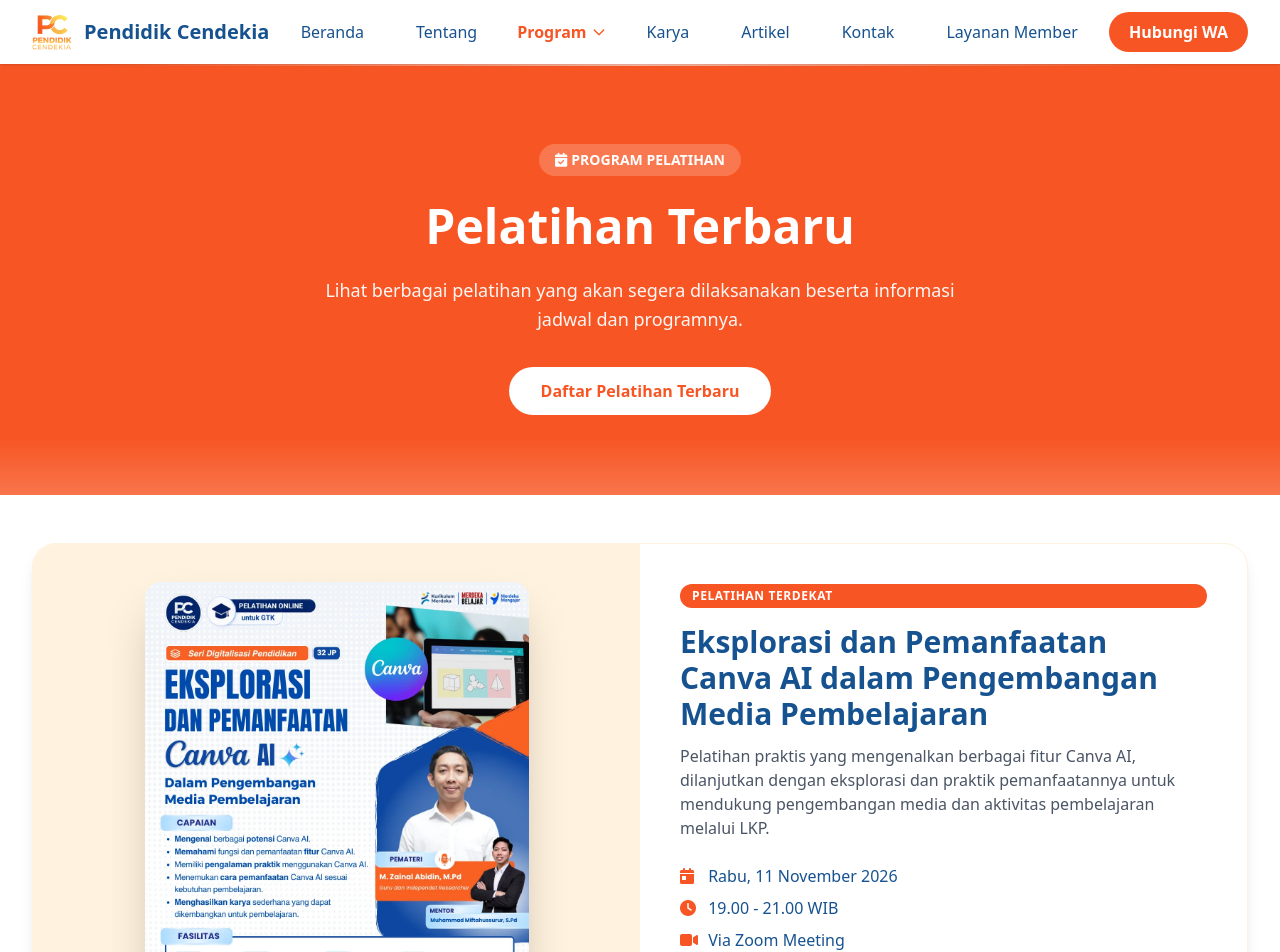
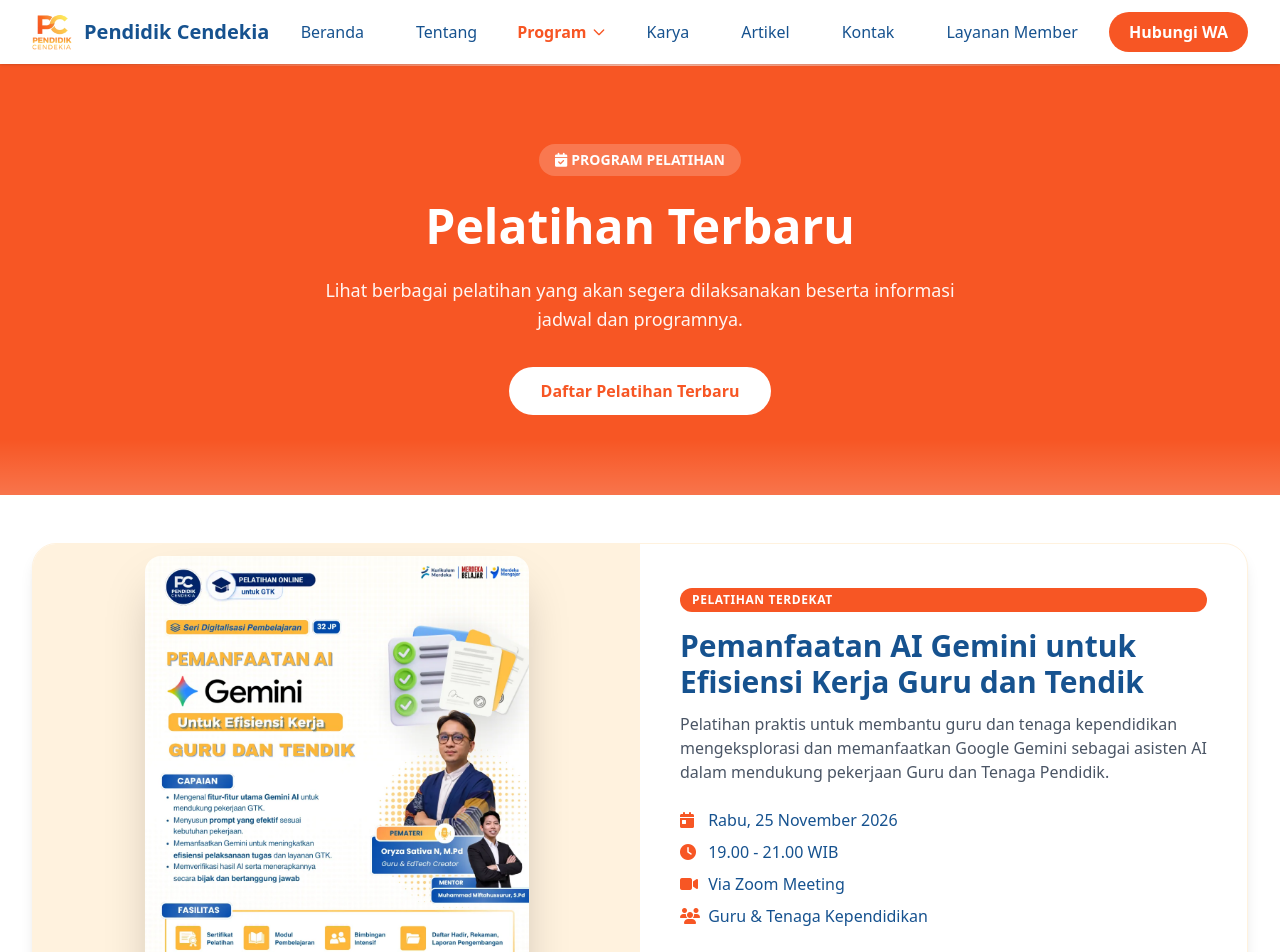
Before and after one commit to pendidikcendekia/web-pendidik-cendekia, a Next.js app: page /program/pelatihan-terbaru in a window 1280 px wide. Shown: the top 952 px of the page. Built offline with nearby package versions, Linux system fonts and the light colour scheme.

Commit message:
update flyer 251112

```diff
--- a/src/app/program/pelatihan-terbaru/page.tsx
+++ b/src/app/program/pelatihan-terbaru/page.tsx
@@ -90,7 +90,7 @@ export default function PelatihanTerbaruPage() {
           <div className="grid md:grid-cols-2">
             <div className="bg-krem p-3 flex items-center justify-center">
               <img
-                src="/assets/flyer/pamflet-111126.webp"
+                src="/assets/flyer/pamflet-251126.webp"
                 alt="Flyer Pelatihan Terdekat"
                 className="w-full max-w-sm h-auto rounded-2xl shadow-2xl"
               />
@@ -100,14 +100,14 @@ export default function PelatihanTerbaruPage() {
                 PELATIHAN TERDEKAT
               </span>
               <h2 className="text-2xl md:text-3xl font-bold text-biru mb-3">
-                Eksplorasi dan Pemanfaatan Canva AI dalam Pengembangan Media Pembelajaran
+                Pemanfaatan AI Gemini untuk Efisiensi Kerja Guru dan Tendik
               </h2>
               <p className="text-gray-600 mb-6">
-                Pelatihan praktis yang mengenalkan berbagai fitur Canva AI, dilanjutkan dengan eksplorasi dan praktik pemanfaatannya untuk mendukung pengembangan media dan aktivitas pembelajaran melalui LKP.
+                Pelatihan praktis untuk membantu guru dan tenaga kependidikan mengeksplorasi dan memanfaatkan Google Gemini sebagai asisten AI dalam mendukung pekerjaan Guru dan Tenaga Pendidik.
               </p>
               <ul className="space-y-2 mb-6 text-biru">
                 <li>
-                  <i className="fas fa-calendar-day text-buah w-6"></i> Rabu, 11
+                  <i className="fas fa-calendar-day text-buah w-6"></i> Rabu, 25
                   November 2026
                 </li>
                 <li>
@@ -262,7 +262,7 @@ export default function PelatihanTerbaruPage() {
                   className={`${openAccordion === 0 ? "" : "hidden"} px-5 py-4 text-gray-600 leading-relaxed`}
                 >
                   <p>
-                    Pelatihan ini membekali peserta dengan keterampilan praktis dalam mengeksplorasi dan memanfaatkan berbagai fitur Canva AI untuk mengembangkan media pembelajaran yang kreatif dan interaktif, serta mendukung perancangan aktivitas pembelajaran melalui LKP.
+                    Pelatihan praktis untuk membantu guru dan tenaga kependidikan mengeksplorasi dan memanfaatkan Google Gemini sebagai asisten AI dalam mendukung pekerjaan Guru dan Tendik. Peserta akan berlatih menyusun prompt serta menerapkan Gemini untuk membantu penyusunan dokumen, pengolahan informasi dan data, pelaporan, administrasi pembelajaran, dan layanan sekolah.
                   </p>
                 </div>
               </div>
@@ -286,19 +286,19 @@ export default function PelatihanTerbaruPage() {
                   <ul className="space-y-2">
                     <li>
                       <i className="fas fa-check-circle text-buah mr-2"></i>
-                      Pengenalan Canva AI dan fitur-fiturnya
+                      Pengenalan Gemini AI dan fitur-fitur utamanya.
                     </li>
                     <li>
                       <i className="fas fa-check-circle text-buah mr-2"></i>
-                      Eksplorasi fitur Canva AI
+                      Teknik penyusunan prompt yang efektif sesuai kebutuhan pekerjaan
                     </li>
                     <li>
                       <i className="fas fa-check-circle text-buah mr-2"></i>
-                      Pemanfaatan Canva AI dalam pembelajaran
+                      Pemanfaatan Gemini untuk mendukung efisiensi tugas dan layanan GTK
                     </li>
                     <li>
                       <i className="fas fa-check-circle text-buah mr-2"></i>
-                      Praktik membuat karya dengan Canva AI
+                      Verifikasi hasil AI dan penerapan AI secara bijak dan bertanggung jawab.
                     </li>
                   </ul>
                 </div>
```
